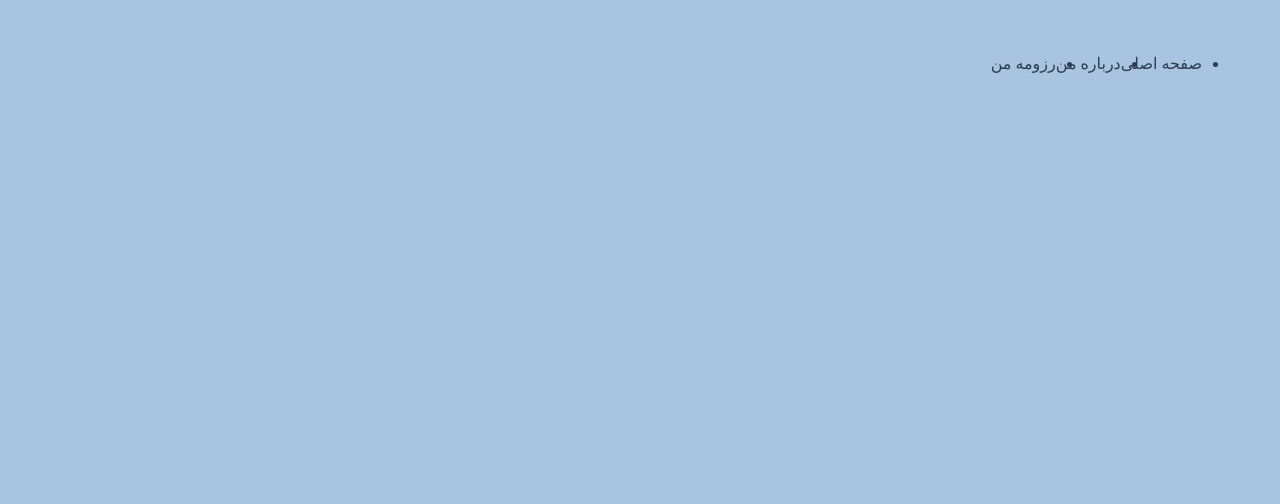
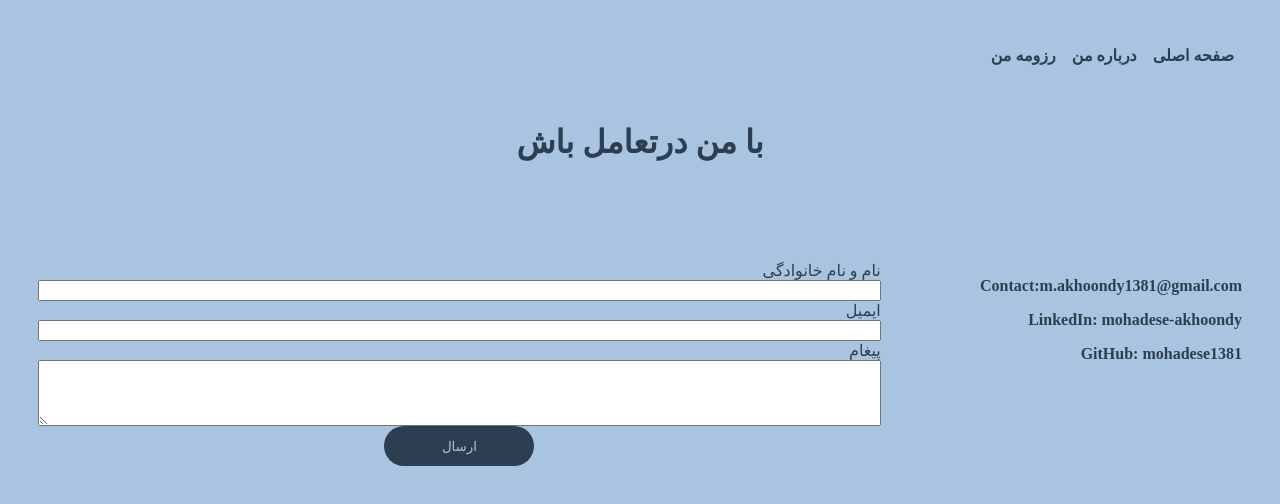
Before and after one commit to mohadese1381/myWebsite, a plain HTML site: page contact.html in a window 1280 px wide. Drawn offline with Linux system fonts and the light colour scheme.

Commit message:
adds contact page

```diff
--- a/contact.html
+++ b/contact.html
@@ -1,25 +1,76 @@
 <!DOCTYPE html>
 <html lang="fa">
   <head>
-    <meta charset="UTF-8">
+    <meta charset="UTF-8" />
     <title>ارتباط با من</title>
     <style>
-        body{
+      body {
         direction: rtl;
-            background-color:#a9c4e0;
+        background-color: #a9c4e0;
         color: #2c3e50;
         padding: 30px;
       }
-        nav ul{
+      nav ul {
         display: flex;
+        list-style: none;
+        padding: 0px;
+        margin: 0px;
+        justify-content: right;
+      }
+      nav ul li {
+        margin: 8px;
       }
       nav ul li a {
         color: #2c3e50;
         text-decoration: none;
+        font-weight: bold;
       }
-        nav ul li a:hover{
+      nav ul li a:hover {
         color: #4f6e90;
         text-decoration: none;
+      }
+      .contact-us {
+        display: flex;
+        justify-content: space-between;
+        margin-top: 100px;
+      }
+      .contact-info form {
+        display: flex;
+        flex-direction: column;
+      }
+      .contact-info {
+        width: 70%;
+      }
+      .contact-info form button {
+        width: 150px;
+        height: 40px;
+        border-radius: 20px;
+        align-self: center;
+        background-color: #2c3e50;
+        color: #a9c4e0;
+        border-style: none;
+      }
+      .contact-info form button:hover {
+        background-color: #4f6e90;
+      }
+      .contact-details a {
+        text-decoration: none;
+        font-weight: bold;
+        color: #2c3e50;
+      }
+      .contact-details a:hover {
+        text-decoration: none;
+        font-weight: bold;
+        color: #4f6e90;
+      }
+      .contact-details {
+        font-weight: bold;
+        width: 30%;
+      }
+      body main h1{
+      display: flex;
+      margin-top: 50px;
+      justify-content: center;
       }
     </style>
   </head>
@@ -33,7 +84,41 @@
         </ul>
       </nav>
     </header>
-    <main></main>
+    <main>
+      <h1>با من درتعامل باش</h1>
+      <section class="contact-us">
+        <div class="contact-details">
+          <p><strong>Contact:</strong>m.akhoondy1381@gmail.com</p>
+          <p>
+            <strong>LinkedIn:</strong>
+            <a
+              href="https://www.linkedin.com/in/mohadese-akhoondy-a16112232/"
+              target="_blank"
+              >mohadese-akhoondy</a
+            >
+          </p>
+          <p>
+            <strong>GitHub:</strong>
+            <a href="https://github.com/mohadese1381" target="_blank"
+              >mohadese1381</a
+            >
+          </p>
+        </div>
+        <div class="contact-info">
+          <form action="#" method="POST">
+            <label for="name">نام و نام خانوادگی</label>
+            <input type="text" id="name" name="name" required />
+
+            <label for="email">ایمیل</label>
+            <input type="email" id="email" name="email" required />
+
+            <label for="message">پیغام</label>
+            <textarea id="message" name="message" rows="4" required></textarea>
+            <button type="submit">ارسال</button>
+          </form>
+        </div>
+      </section>
+    </main>
     <footer></footer>
   </body>
 </html>
```
Also changed, not shown: about.html (+33 -2 lines), index.html (+31 -1 lines). Lines whose indentation alone changed are shown as unchanged.
